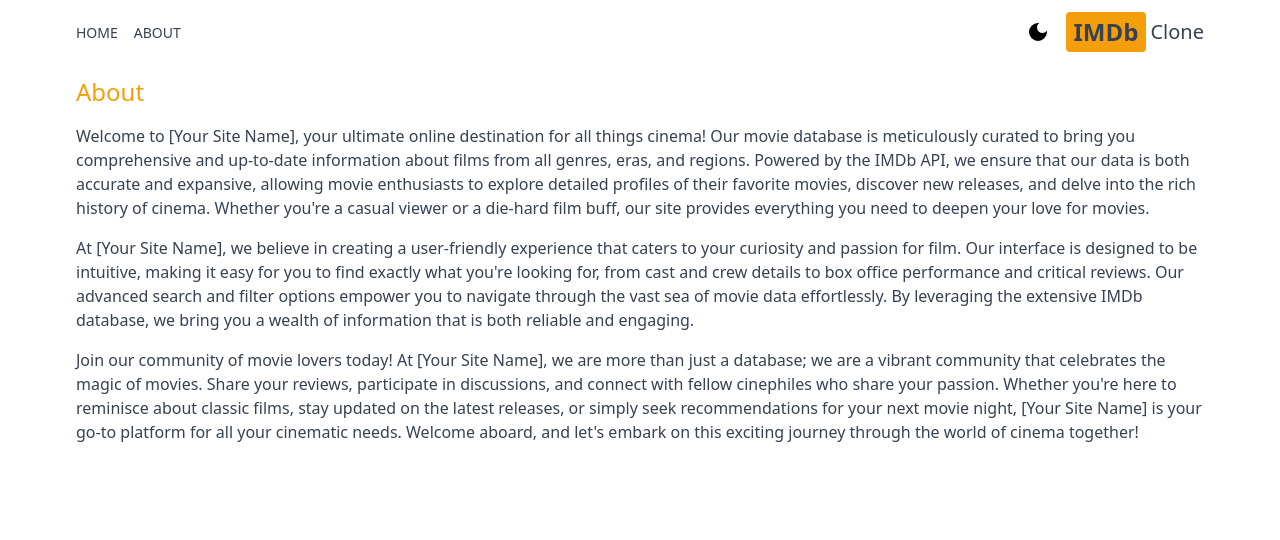
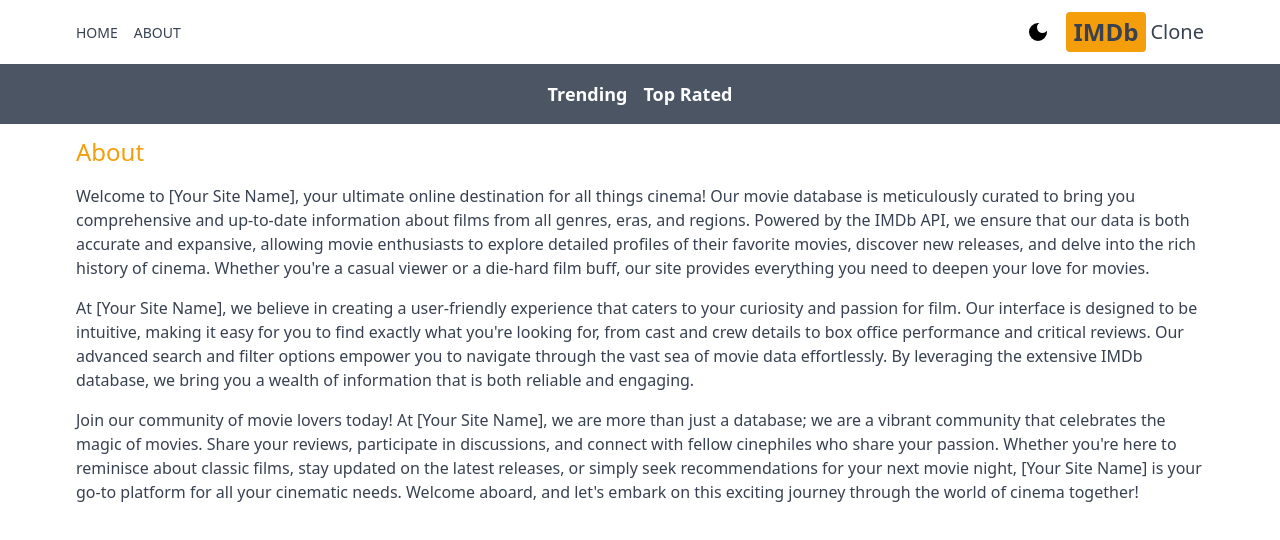
Before and after one commit to Hezekiah-Elisha/IMDbClone, a Next.js app: page /about in a window 1280 px wide. Shown: the top 540 px of the page. Built offline with nearby package versions, Linux system fonts and the light colour scheme.

Commit message:
:construction: Create the navbar component

```diff
--- a/src/app/about/page.jsx
+++ b/src/app/about/page.jsx
@@ -8,7 +8,6 @@
             <p>
                 At [Your Site Name], we believe in creating a user-friendly experience that caters to your curiosity and passion for film. Our interface is designed to be intuitive, making it easy for you to find exactly what you&apos;re looking for, from cast and crew details to box office performance and critical reviews. Our advanced search and filter options empower you to navigate through the vast sea of movie data effortlessly. By leveraging the extensive IMDb database, we bring you a wealth of information that is both reliable and engaging.
             </p>
-
             <p>
                 Join our community of movie lovers today! At [Your Site Name], we are more than just a database; we are a vibrant community that celebrates the magic of movies. Share your reviews, participate in discussions, and connect with fellow cinephiles who share your passion. Whether you&apos;re here to reminisce about classic films, stay updated on the latest releases, or simply seek recommendations for your next movie night, [Your Site Name] is your go-to platform for all your cinematic needs. Welcome aboard, and let&apos;s embark on this exciting journey through the world of cinema together!
             </p>
--- a/src/app/layout.js
+++ b/src/app/layout.js
@@ -2,6 +2,7 @@
 import "./globals.css";
 import Header from "@/components/Header";
 import Providers from "@/app/Providers";
+import Navbar from "@/components/Navabar";
 
 const geistSans = localFont({
     src: "./fonts/GeistVF.woff",
@@ -27,6 +28,7 @@
         >
         <Providers>
             <Header/>
+            <Navbar/>
             {children}
         </Providers>
         </body>
--- /dev/null
+++ b/src/components/Navabar.jsx
@@ -0,0 +1,10 @@
+import NavbarItem from "@/components/NavabarItem";
+
+export default function Navbar() {
+    return (
+        <nav className="flex flex-row justify-center align-middle bg-gray-600 dark:bg-amber-600 gap-4 p-4 lg:text-lg">
+            <NavbarItem title="Trending" param="fetchTrending"/>
+            <NavbarItem title="Top Rated" param="fetchTopRated"/>
+        </nav>
+    );
+}
--- /dev/null
+++ b/src/components/NavabarItem.jsx
@@ -0,0 +1,19 @@
+"use client";
+
+import Link from "next/link";
+import { useSearchParams } from "next/navigation";
+
+export default function NavbarItem({ title, param }) {
+    const searchParams = useSearchParams();
+    const genre = searchParams.get("genre");
+
+    return (
+        <div>
+            <Link href={`/?genre=${param}`} className={`font-semibold text-white hover:text-amber-600
+                ${param === genre ? "underline underline-offset-8 decoration-4 decoration-amber-500 rounded-lg" : ""}
+            `}>
+                <p className="">{title}</p>
+            </Link>
+        </div>
+    );
+}
```
